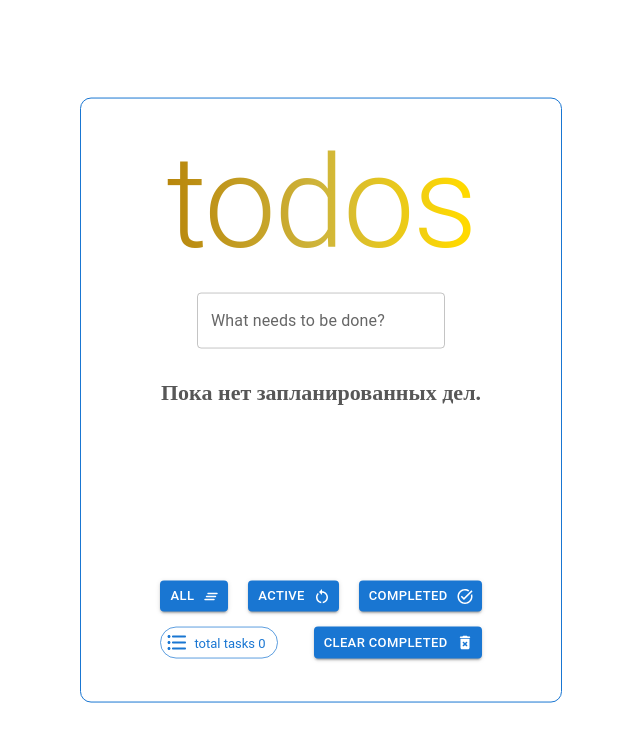
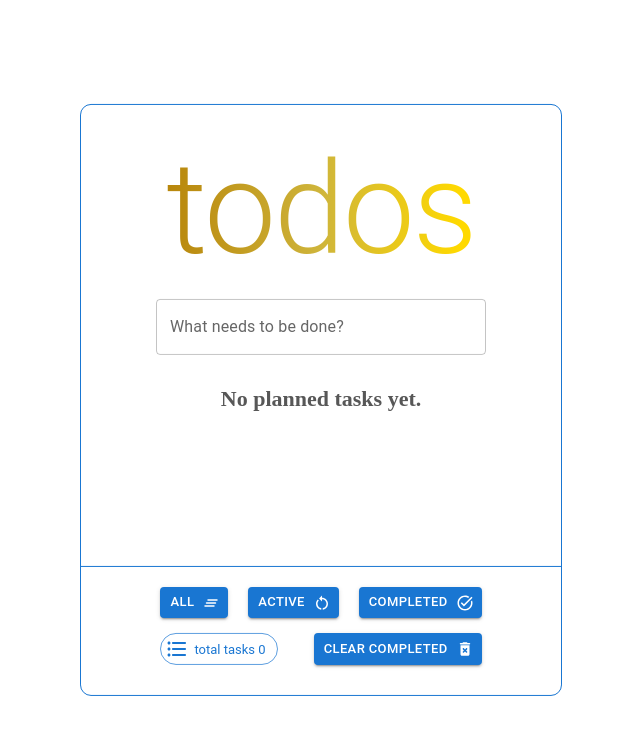
Before and after one commit to Loresina/ToDo-TestTask, a React (Vite) app: page / in a window 1280 px wide. Shown: the top 742 px of the page, without its empty margins (319-959 px from the left). Built offline with nearby package versions, Linux system fonts and the light colour scheme.

Commit message:
add: scroll-bar styles

```diff
--- a/src/components/UI/textField/TextField.tsx
+++ b/src/components/UI/textField/TextField.tsx
@@ -3,7 +3,14 @@ import React from "react";
 import { TextField, type TextFieldProps } from "@mui/material";
 
 const InputText: React.FC<TextFieldProps> = (props) => {
-  return <TextField id="outlined-basic" {...props} variant="outlined" />;
+  return (
+    <TextField
+      id="outlined-basic"
+      {...props}
+      variant="outlined"
+      style={{ width: "100%" }}
+    />
+  );
 };
 
 export default InputText;
--- a/src/components/components/Footer/Footer.module.css
+++ b/src/components/components/Footer/Footer.module.css
@@ -1,6 +1,6 @@
 .footer {
   margin: auto;
-  margin-bottom: 0.8rem;
+  /* margin-bottom: 0.8rem; */
   display: flex;
   flex-direction: column;
   gap: 15px;
@@ -12,6 +12,14 @@
   gap: 20px;
 }
 
+.footerBorder {
+  border-top: 1px solid var(--blue);
+  width: 100%;
+  position: absolute;
+  bottom: 8rem;
+  left: 0;
+}
+
 /* .button {
   margin-right: 20px;
 }
--- a/src/components/components/Footer/Footer.tsx
+++ b/src/components/components/Footer/Footer.tsx
@@ -28,6 +28,7 @@ export const Footer = (): React.JSX.Element => {
 
   return (
     <footer className={styles.footer}>
+      <div className={styles.footerBorder}></div>
       <nav className={styles.footerItem}>
         <Button
           onClick={() => {
--- a/src/components/components/Header/Header.module.css
+++ b/src/components/components/Header/Header.module.css
@@ -4,3 +4,7 @@
   flex-direction: column;
   align-items: center;
 }
+
+form {
+  min-width: 330px;
+}
--- a/src/components/templates/ToDoList.module.css
+++ b/src/components/templates/ToDoList.module.css
@@ -1,5 +1,5 @@
 .todo {
-  min-width: 330px;;
+  min-width: 330px;
   margin: auto;
 }
 
@@ -10,7 +10,6 @@ h2 {
   margin-block-start: 0.5em;
   margin-block-end: 0.5em;
 }
-
 
 li {
   list-style-type: none;
@@ -24,3 +23,22 @@ li {
   height: 8em;
   overflow: auto;
 }
+
+.list::-webkit-scrollbar {
+  width: 10px;
+}
+
+.list::-webkit-scrollbar-thumb {
+  background: var(--blue);
+  border-radius: 2px;
+}
+
+.list::-webkit-scrollbar-button {
+  background-color: var(--grey-light);
+  border-radius: 2px;
+  height: 10px;
+}
+
+.list::-webkit-scrollbar-button:hover {
+  background-color: var(--blue);
+}
--- a/src/components/templates/ToDoList.tsx
+++ b/src/components/templates/ToDoList.tsx
@@ -15,9 +15,9 @@ interface ListType {
 type ListKeyType = keyof ListType;
 
 const listType: ListType = {
-  active: "активных",
-  completed: "выполненных",
-  all: "запланированных",
+  active: "active",
+  completed: "completed",
+  all: "planned",
 };
 
 export const ToDoList = ({
@@ -31,7 +31,7 @@ export const ToDoList = ({
   if (renderList.length === 0) {
     return (
       <main className={styles.todo}>
-        <h2>Пока нет {listType[type]} дел.</h2>
+        <h2>No {listType[type]} tasks yet.</h2>
         <List className={styles.list} />
       </main>
     );
--- a/src/index.css
+++ b/src/index.css
@@ -6,6 +6,7 @@
   --gold-dark: #b8860b;
   --blue: #1976d2;
   --grey: rgb(87, 87, 87);
+  --grey-light: rgb(190, 190, 190);
 }
 
 #root {
@@ -16,7 +17,6 @@
 }
 
 body {
-  /* position: relative; */
   margin: auto;
   background: var(--light);
   /* font-family: -apple-system, BlinkMacSystemFont, "Segoe UI", "Roboto", "Oxygen",
```
